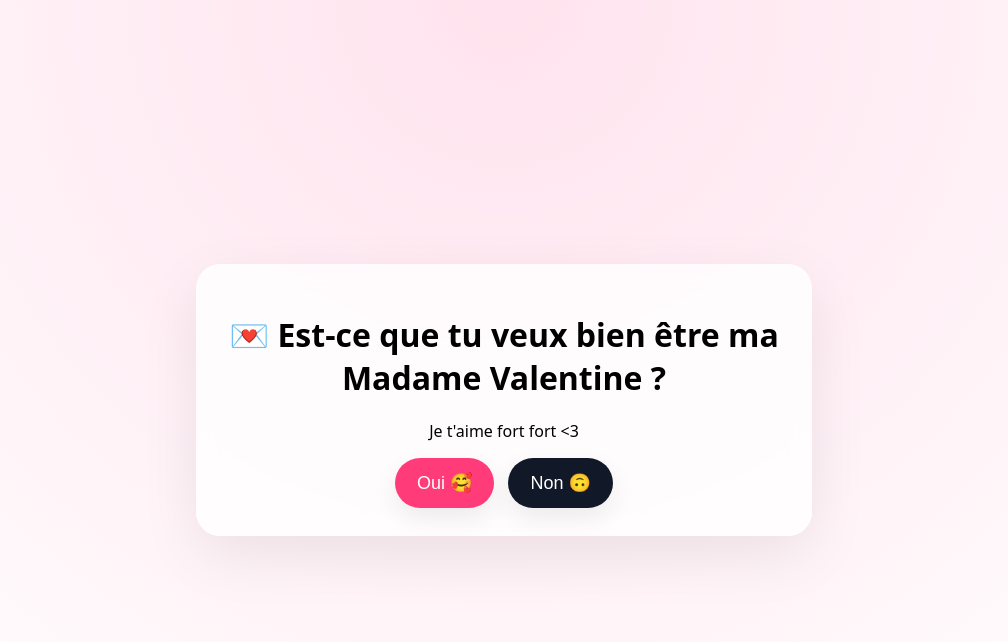
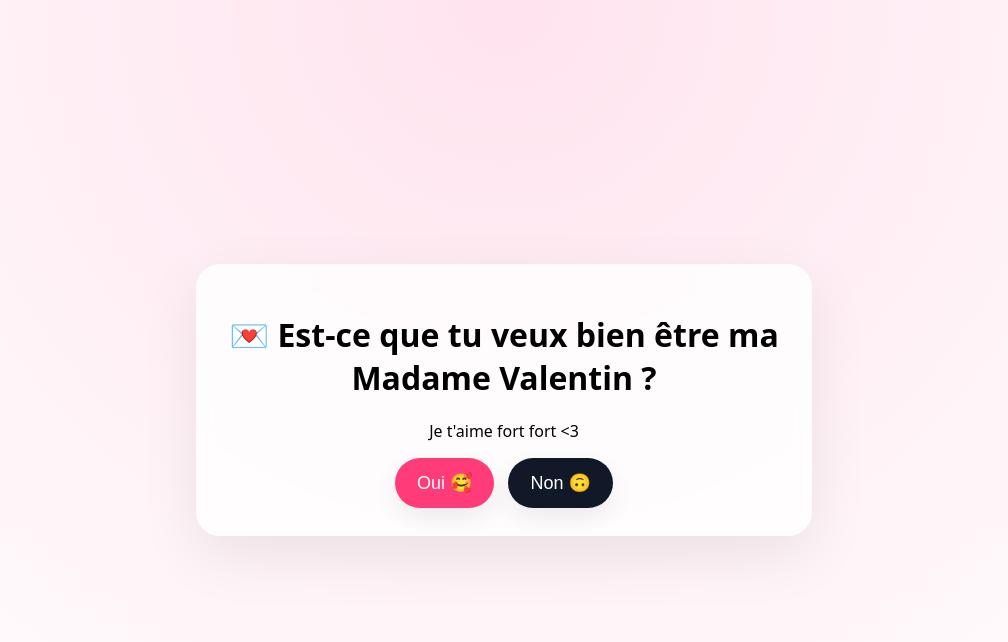
Before and after one commit to guillaumevalentin14-collab/T-aime, a plain HTML site: page index.html in a window 1280 px wide. Shown: the whole page, without its empty margins (136-1144 px from the left). Drawn offline with Linux system fonts and the light colour scheme.

Commit message:
Update index.html

```diff
--- a/index.html
+++ b/index.html
@@ -9,7 +9,7 @@
 
 <body>
   <div class="card">
-    <h1>💌 Est-ce que tu veux bien être ma Madame Valentine ?</h1>
+    <h1>💌 Est-ce que tu veux bien être ma Madame Valentin ?</h1>
     <p> Je t'aime fort fort <3</p>
 
     <div class="buttons">
```
